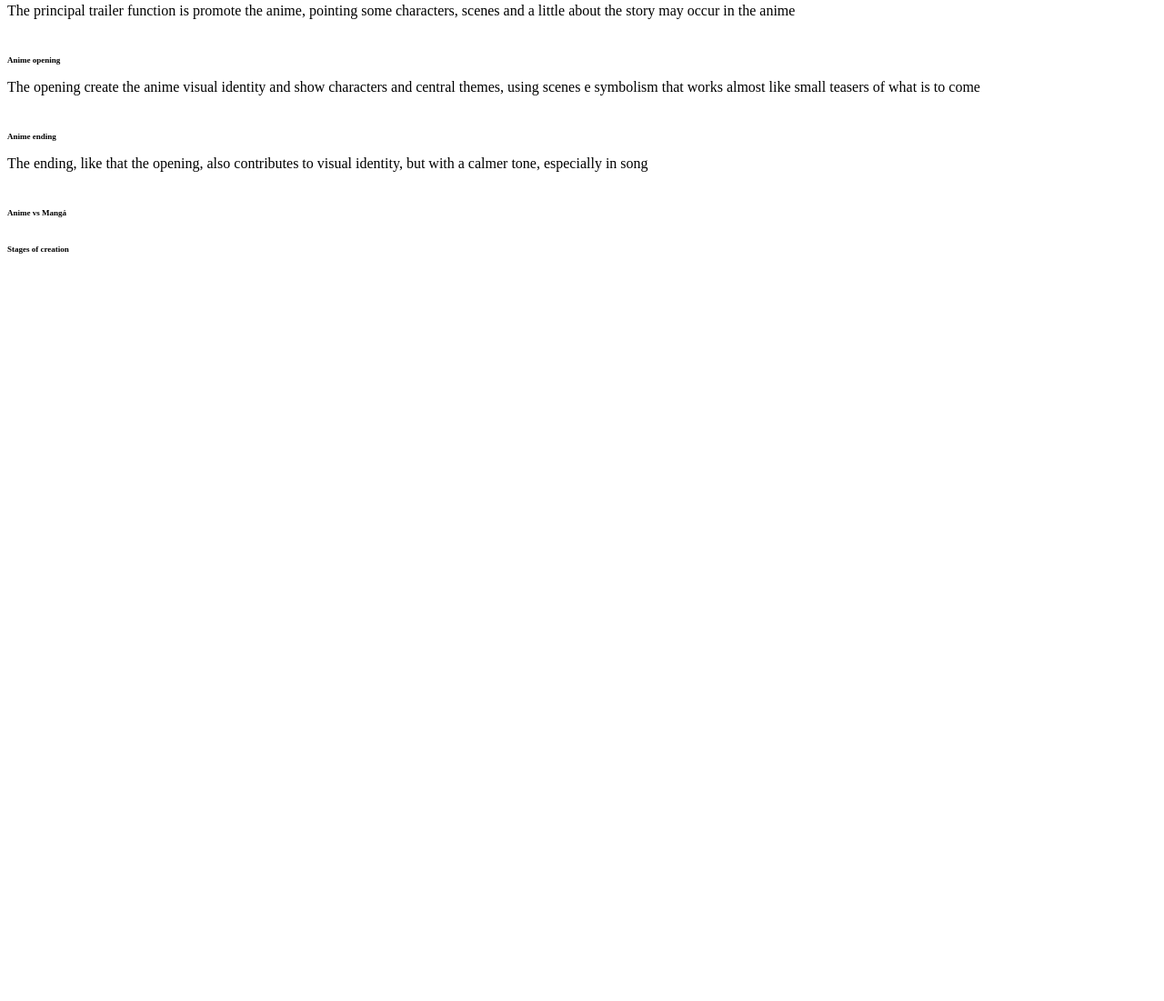
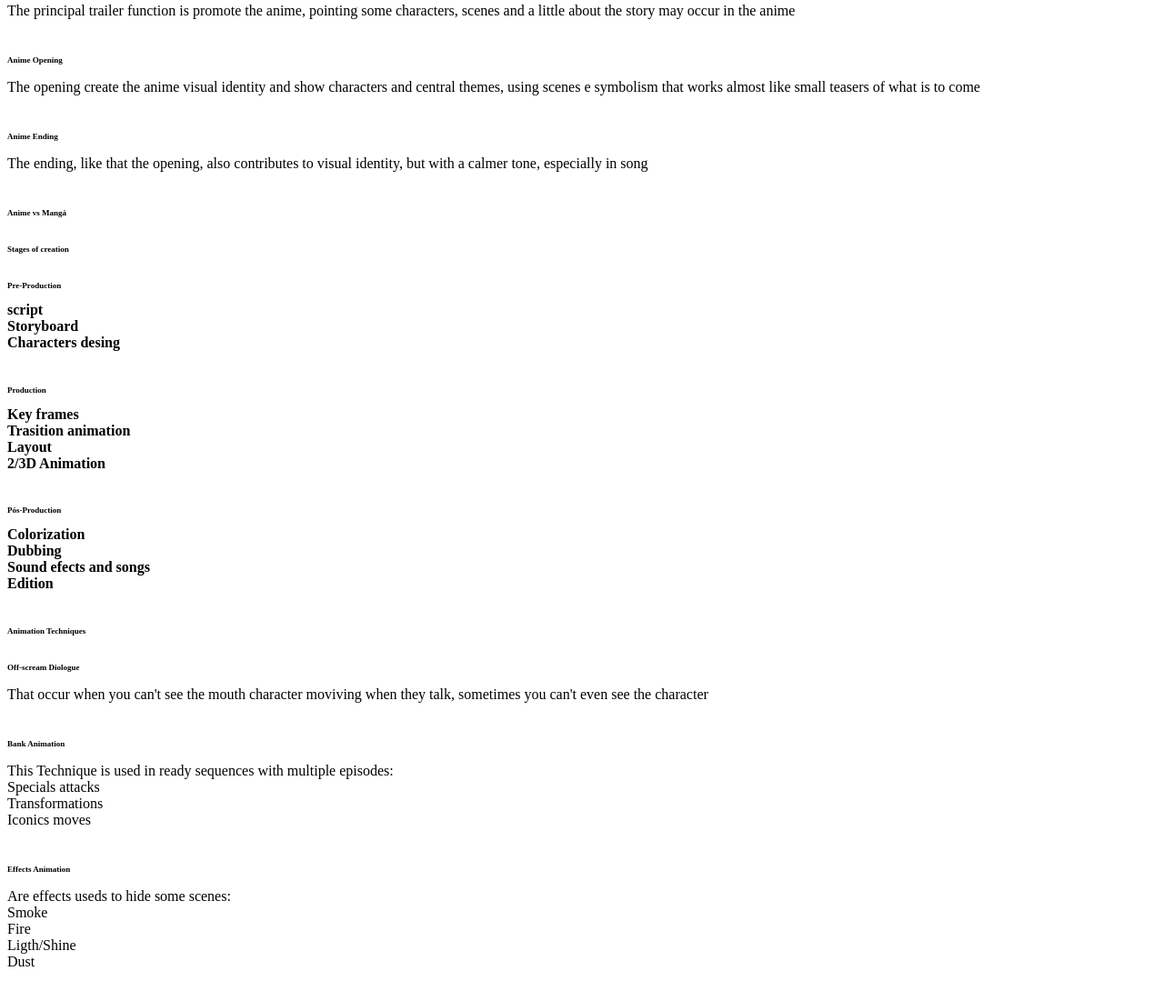
Before and after one commit to YzNovato/ApreIng, a plain HTML site: page index.html in a window 1280 px wide. Shown: the part 541-1642 px from the top of the page at 91% size. Before the commit the page ends 852 px from the top, so only its background shows below. Drawn offline with Linux system fonts and the light colour scheme.

Commit message:
comeco1.2

```diff
--- a/index.html
+++ b/index.html
@@ -58,7 +58,7 @@
     </p>
     <br>
 
-    <h1>Anime opening</h1>
+    <h1>Anime Opening</h1>
     <p>The opening create the anime visual identity
         and show characters and central themes, using
         scenes e symbolism that works almost like
@@ -66,7 +66,7 @@
     </p>
     <br>
 
-    <h1>Anime ending</h1>
+    <h1>Anime Ending</h1>
     <p>The ending, like that the opening, also
         contributes to visual identity, but with a
         calmer tone, especially in song
@@ -79,6 +79,53 @@
     <h1>Stages of creation</h1>
     <br>
 
+    <h1>Pre-Production</h1>
+    <h2>script<br>
+    Storyboard<br>
+    Characters desing</h2>
+    <br>
+
+    <h1>Production</h1>
+    <h2>Key frames<br>
+    Trasition animation<br>
+    Layout<br>
+    2/3D Animation</h2>
+    <br>
+
+    <h1>Pós-Production</h1>
+    <h2>Colorization<br>
+    Dubbing<br>
+    Sound efects and songs<br>
+    Edition</h2>
+    <br>
+
+    <h1>Animation Techniques</h1>
+    <br>
+
+    <h1>Off-scream Diologue</h1>
+    <p>That occur when you can't see the mouth
+        character moviving when they talk,
+        sometimes you can't even see the character
+    </p>
+    <br>
+
+    <h1>Bank Animation</h1>
+    <p>This Technique is used in ready sequences
+        with multiple episodes:<br>
+        Specials attacks<br>
+        Transformations<br>
+        Iconics moves
+    </p>
+    <br>
+
+    <h1>Effects Animation</h1>
+    <p>Are effects useds to hide some scenes:<br>
+    Smoke<br>
+    Fire<br>
+    Ligth/Shine<br>
+    Dust</p>
+    <br>
+
 
 
 </body>
```
